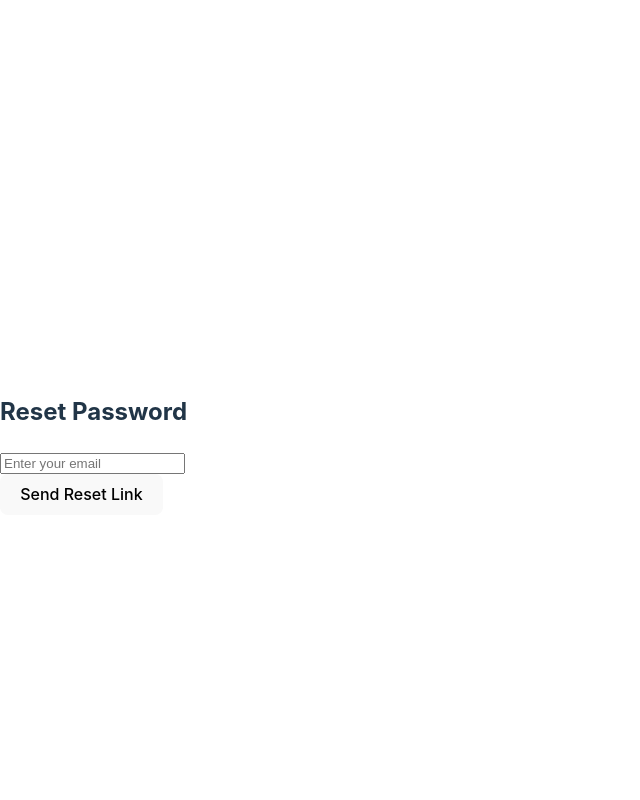
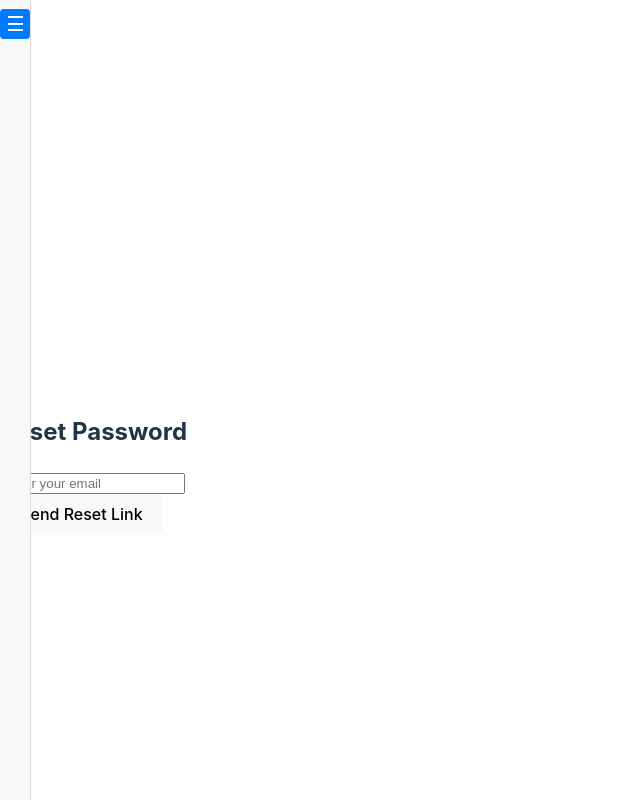
Before and after one commit to feliciahxy/SC2006-SWE-ParknPlay, a React (Vite) app in the folder frontend/: page /auth/forget-password in a window 1280 px wide. Shown: the whole page, without its empty margins (0-640 px from the left). Built offline with nearby package versions, Linux system fonts and the light colour scheme.

Commit message:
added sidebar

```diff
--- a/frontend/src/pages/ForgetPasswordUI.jsx
+++ b/frontend/src/pages/ForgetPasswordUI.jsx
@@ -1,5 +1,6 @@
 import { useState } from 'react';
 import api from '../api';
+import Sidebar from '../components/Sidebar';
 
 const ForgetPasswordUI = () => {
   const [email, setEmail] = useState('');
@@ -28,6 +29,7 @@ const ForgetPasswordUI = () => {
 
   return (
     <div>
+      <Sidebar />
       <h2>Reset Password</h2>
       <form onSubmit={handleSubmit}>
         <input
```
